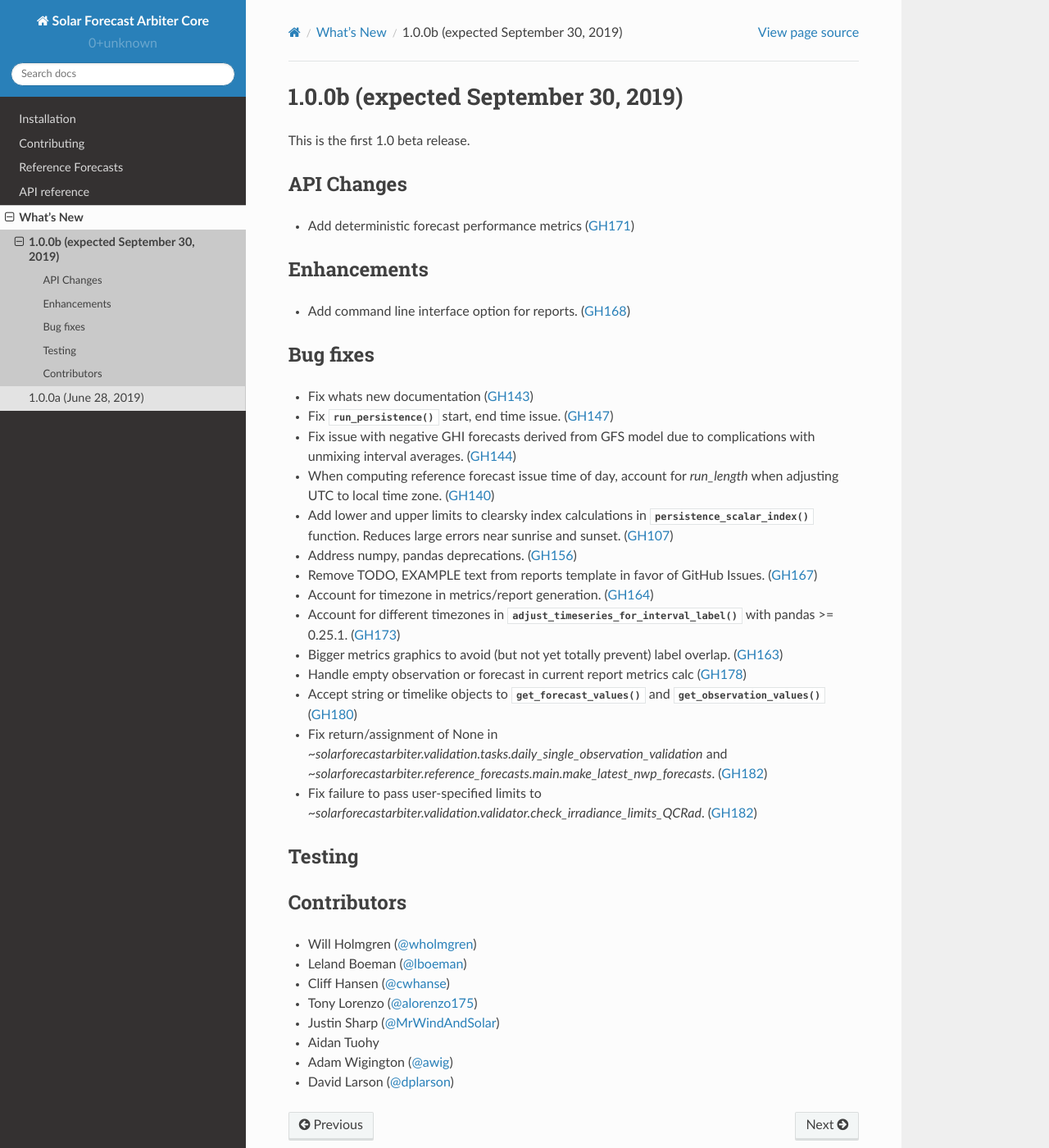
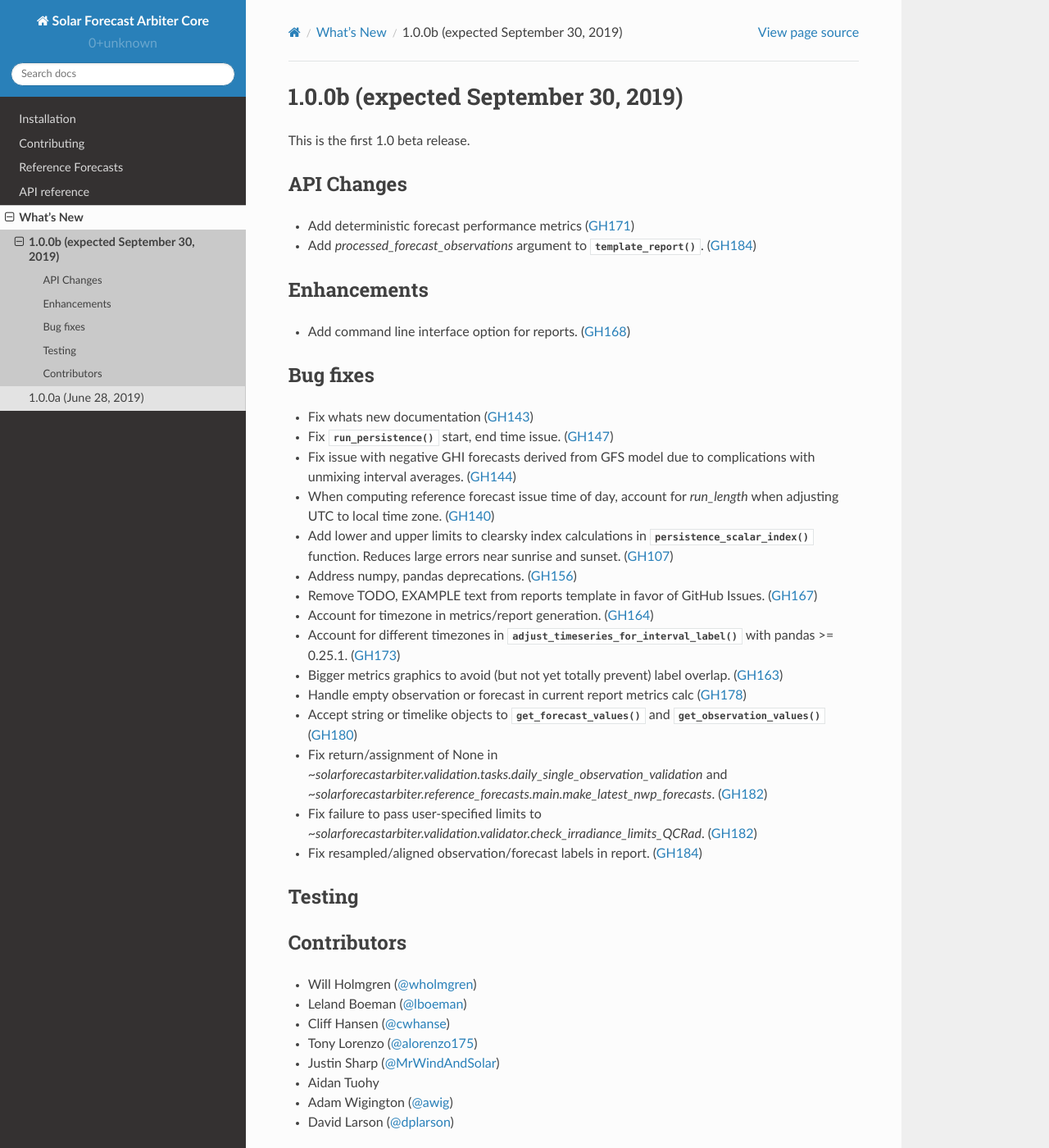
Before and after one commit to SolarArbiter/solarforecastarbiter-core, a Sphinx documentation site: the page built from docs/source/whatsnew/1.0.0b.rst, in a window 1280 px wide and 1400 px high. Shown: the whole window at 82% size. Built offline with Sphinx 7.4.7 and the Read the Docs theme 2.0.0, drawn with Linux system fonts in a browser that asks for light colours.

Commit message:
doc, whats new

```diff
--- a/docs/source/whatsnew/1.0.0b.rst
+++ b/docs/source/whatsnew/1.0.0b.rst
@@ -9,6 +9,9 @@
 API Changes
 ~~~~~~~~~~~
 * Add deterministic forecast performance metrics (:pull:`171`)
+* Add `processed_forecast_observations` argument to
+  :py:func:`~solarforecastarbiter.reports.template.template_report`.
+  (:issue:`184`)
 
 
 Enhancements
@@ -50,6 +53,7 @@
 * Fix failure to pass user-specified limits to
   `~solarforecastarbiter.validation.validator.check_irradiance_limits_QCRad`.
   (:issue:`182`)
+* Fix resampled/aligned observation/forecast labels in report. (:issue:`184`)
 
 Testing
 ~~~~~~~
```
Also changed, not shown: 1 other file.
